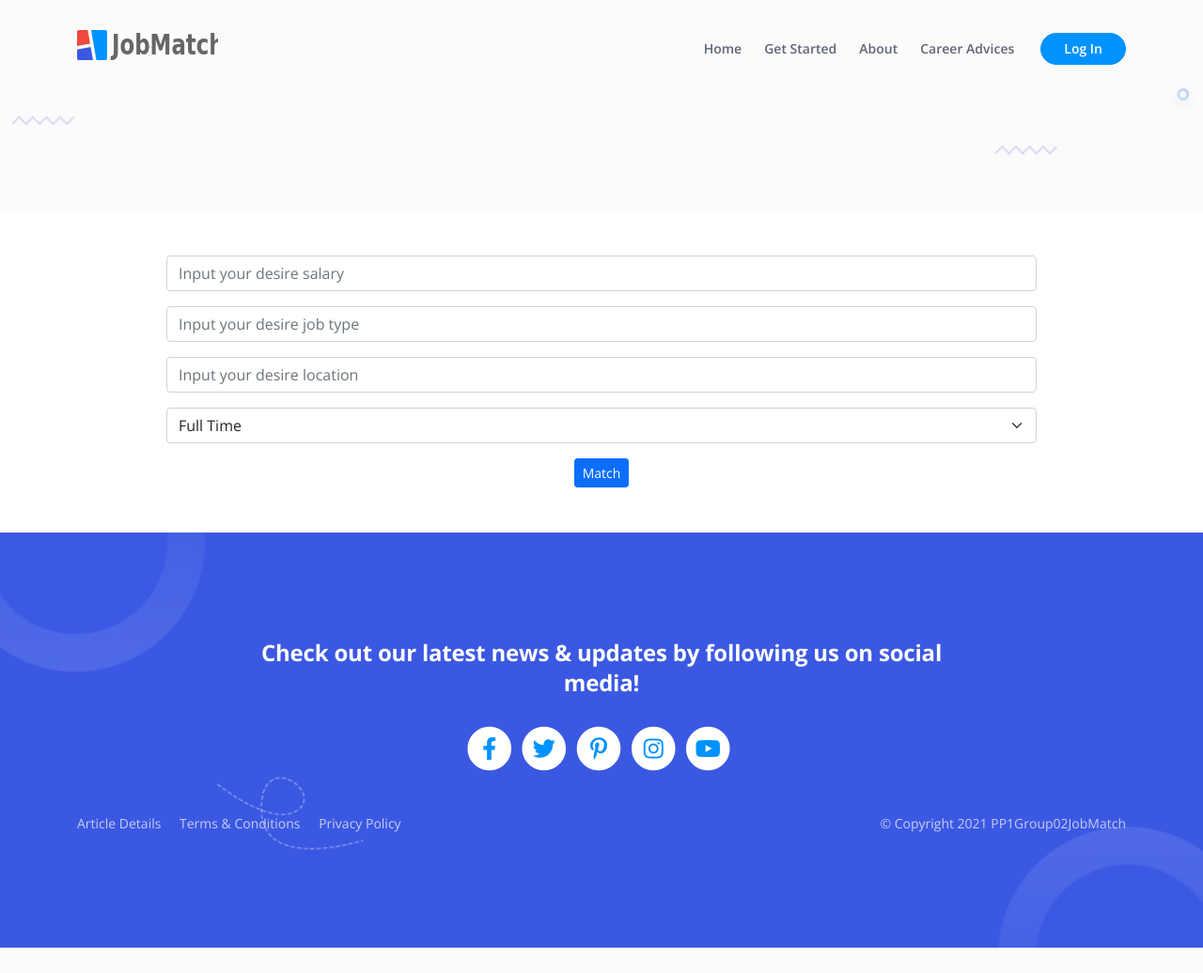
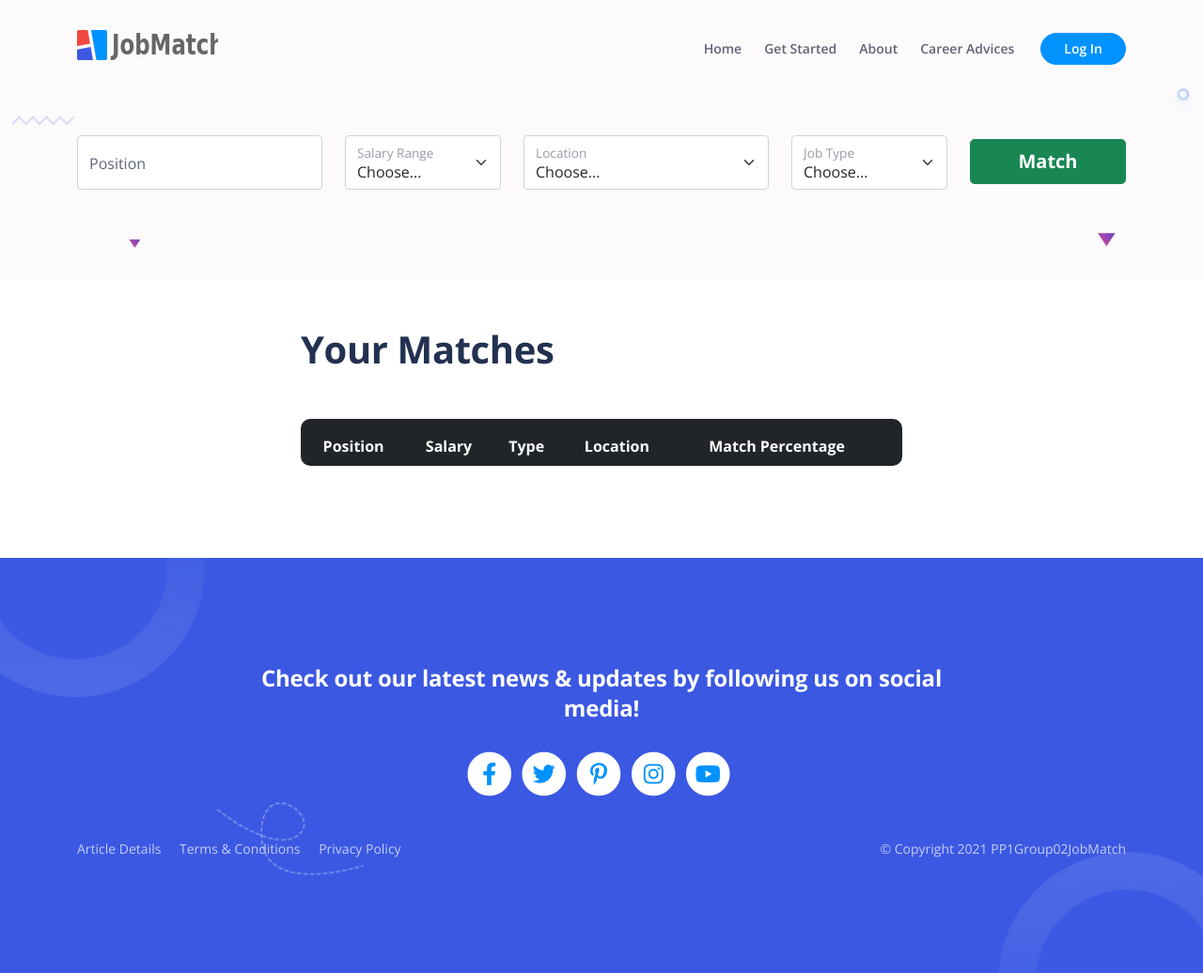
Before and after one commit to peter2707/PP1Group02MatchMaking, a PHP site: page /view/jobseeker_match.php in a window 1280 px wide. Shown: the whole page at 94% size. Before the commit the page ends 1009 px from the top, so only its background shows below. Run offline with PHP 8.4, Linux system fonts and the light colour scheme; data comes from the database, SQL or seed files in the repository; lists and menus that the app fills with data are empty.

Commit message:
redo matching algo

```diff
--- a/controller/matchmaking_controller.php
+++ b/controller/matchmaking_controller.php
@@ -3,34 +3,21 @@ class MatchmakingController {
 
     public function getAllMatches($user){
         require_once '../model/matchmaking_model.php';
-        require_once '../model/user_object.php';
         include '../model/db_connection.php';
 
         $mmm = new MatchmakingModel();
-        $jobMatch = array();
-        $jobMatch = $mmm->getJobMatch($db, $user);
-
-        return $jobMatch;
+        return $mmm->getJobMatch($db, $user);
     }
 
-    public function compareParam($salary, $location, $type, $job, $jobseeker){
+    public function findMatch($position, $salary, $location, $type, $jobseeker){
         require_once '../model/matchmaking_model.php';
-        require_once '../model/user_object.php';
         require_once '../model/db_connection.php';
-        require_once '../controller/session_controller.php';
 
         $mmm = new MatchmakingModel();
-        $jobposts = array();
-        $jobposts = $mmm->getJobPost($db);
-        $feedback = "test";
-        $id = 1;
-
-
-
-        foreach($jobposts as $post){
-            if($post->salary == $salary || $post->location == $location || $post->type == $type || $post->job == $job){
-                $mmm->setJobMatch($db, $post->employer, $jobseeker, $id, $feedback);
-            }
+        if($mmm->findMatch($db, $position, $salary, $location, $type, $jobseeker)){
+            header("location: ../view/jobseeker_match.php?success=matchfound");
+        }else{
+            header("location: ../view/jobseeker_match.php?failed=nomatch");
         }
     }
 
--- a/css/styles.css
+++ b/css/styles.css
@@ -1426,6 +1426,14 @@ a:hover {
         margin-left: 2.875rem;
     }
     /* end of extra pages */
+    td:first-child,
+    th:first-child {
+        border-radius: 10px 0 0 10px;
+    }
+    td:last-child,
+    th:last-child {
+        border-radius: 0 10px 10px 0;
+    }
 }
 
 
--- a/model/admin_model.php
+++ b/model/admin_model.php
@@ -3,7 +3,7 @@ class AdminModel {
 	public function registerEmployer($db, $firstName, $lastName, $username, $password, $dateOfBirth, $phone, $email, $position) {
 		$query = "INSERT INTO employer (firstName, lastName, username, password, dateOfBirth, phone, email, position)
 				VALUES ('$firstName', '$lastName', '$username', '$password', '$dateOfBirth', '$phone', '$email', '$position')";
-		mysqli_query($db, $query);
+		mysqli_query($db, $query) or die(mysqli_error($db));
 		$db->close();
 		header("location: ../view/admin_index.php?success=created");
 	}
@@ -11,7 +11,7 @@ class AdminModel {
 	public function registerJobSeeker($db, $firstName, $lastName, $username, $password, $dateOfBirth, $phone, $email, $field) {
 		$query = "INSERT INTO jobseeker (firstName, lastName, username, password, dateOfBirth, phone, email, field)
 				VALUES ('$firstName', '$lastName', '$username', '$password', '$dateOfBirth', '$phone', '$email', '$field')";
-		mysqli_query($db, $query);
+		mysqli_query($db, $query) or die(mysqli_error($db));
 		$db->close();
 		header("location: ../view/admin_index.php?success=created");
 	}
@@ -19,7 +19,7 @@ class AdminModel {
 	public function registerAdmin($db, $firstName, $lastName, $username, $password, $dateOfBirth, $phone, $email, $position) {
 		$query = "INSERT INTO admin (firstName, lastName, username, password, dateOfBirth, phone, email, position)
 				VALUES ('$firstName', '$lastName', '$username', '$password', '$dateOfBirth', '$phone', '$email', '$position')";
-		mysqli_query($db, $query);
+		mysqli_query($db, $query) or die(mysqli_error($db));
 		$db->close();
 		header("location: ../view/admin_index.php?success=created");
 	}
--- /dev/null
+++ b/model/job_object.php
@@ -0,0 +1,26 @@
+<?php
+class JobPost{
+    public function __construct($id, $employer, $position, $salary, $location, $type) {
+        $this->id = $id;
+        $this->employer = $employer;
+        $this->position = $position;
+        $this->salary = $salary;
+        $this->location = $location;
+        $this->type = $type;
+    }
+}
+
+class JobMatch{
+    public function __construct($id, $employer, $position, $salary, $type, $description, $requirement, $location, $percentage) {
+        $this->id = $id;
+        $this->employer = $employer;
+        $this->position = $position;
+        $this->salary = $salary;
+        $this->type = $type;
+        $this->description = $description;
+        $this->requirement = $requirement;
+        $this->location = $location;
+        $this->percentage = $percentage;
+    }
+}
+?>
--- a/model/matchmaking_model.php
+++ b/model/matchmaking_model.php
@@ -1,10 +1,8 @@
 <?php
-class MatchmakingModel
-{
+class MatchmakingModel{
 
-	public function getJobPost($db)
-	{
-		require_once '../model/user_object.php';
+	public function getJobPost($db){
+		require_once '../model/job_object.php';
 		$jobposts = array();
 
 		$query = "SELECT * FROM jobpost";
@@ -13,12 +11,7 @@ class MatchmakingModel
 
 		for ($i = 0; $i < $numResults; $i++) {
 			$row = $result->fetch_assoc();
-			$jobposts[$i] = new JobPost();
-			$jobposts[$i]->salary = $row['salary'];
-			$jobposts[$i]->location = $row['location'];
-			$jobposts[$i]->type = $row['type'];
-			$jobposts[$i]->job = $row['job'];
-			$jobposts[$i]->employer = $row['employer'];
+			$jobposts[$i] = new JobPost($row['id'], $row['employer'], $row['position'], $row['salary'], $row['location'], $row['type']);
 		}
 
 		$result->free();
@@ -28,29 +21,48 @@ class MatchmakingModel
 
 
 	public function getJobMatch($db, $user){
-		require_once '../model/user_object.php';
+		require_once '../model/job_object.php';
 		$jobMatch = array();
 		$query = "SELECT * FROM jobpost INNER JOIN jobmatch ON jobpost.employer = jobmatch.employer	WHERE jobmatch.jobSeeker='$user'";
-		$result = $db->query($query);
+		$result = $db->query($query)or die(mysqli_error($db));
 		$numResults = $result->num_rows;
 
 		for ($i = 0; $i < $numResults; $i++) {
 			$row = $result->fetch_assoc();
-			$jobMatch[$i] = new JobMatch();
-			$jobMatch[$i]->contact = $row['contact'];
-			$jobMatch[$i]->requirement= $row['requirements'];
-			$jobMatch[$i]->description = $row['description'];
-			$jobMatch[$i]->employer = $row['employer'];
+			$jobMatch[$i] = new JobMatch($row['id'], $row['employer'], $row['position'], $row['salary'], $row['type'], $row['description'], $row['requirements'], $row['location'], $row['percentage']);
 		}
-
 		$result->free();
 		$db->close();
 
 		return $jobMatch;
 	}
 
-	public function setJobMatch($db, $employer, $jobseeker, $jobPost, $feedback){
-		$query = "INSERT INTO jobmatch (employer, jobseeker, jobPost, feedback) VALUES ('$employer', '$jobseeker', '$jobPost', '$feedback')";
-		mysqli_query($db, $query);
+	public function setJobMatch($db, $employer, $jobseeker, $jobPostID, $percentage){
+		$query = "INSERT INTO jobmatch (employer, jobseeker, jobPostID, percentage) VALUES ('$employer', '$jobseeker', '$jobPostID', '$percentage')";
+		mysqli_query($db, $query) or die(mysqli_error($db));
+
+	}
+
+	public function findMatch($db, $position, $salary, $location, $type, $jobseeker){
+		$found = false;
+		$jobposts = array();
+        $jobposts = $this->getJobPost($db);
+
+		foreach($jobposts as $post){
+			if(str_contains(strtolower($post->position), strtolower($position)) !== false && $post->salary == $salary && $post->location == $location && $post->type == $type){
+				$this->setJobMatch($db, $post->employer, $jobseeker, $post->id, 100);
+				$found = true;
+			}elseif(str_contains(strtolower($post->position), strtolower($position)) !== false && $post->salary == $salary && $post->location == $location){
+				$this->setJobMatch($db, $post->employer, $jobseeker, $post->id, 75);
+				$found = true;
+			}elseif(str_contains(strtolower($post->position), strtolower($position)) !== false && $post->salary == $salary){
+				$this->setJobMatch($db, $post->employer, $jobseeker, $post->id, 50);
+				$found = true;
+			}elseif(str_contains(strtolower($post->position), strtolower($position)) !== false){
+				$this->setJobMatch($db, $post->employer, $jobseeker, $post->id, 25);
+				$found = true;
+			}
+		}
+		return $found;
 	}
 }
--- a/model/register_model.php
+++ b/model/register_model.php
@@ -4,7 +4,7 @@ class RegisterModel {
   public function registerEmployer($db, $firstName, $lastName, $username, $password, $dateOfBirth, $phone, $email, $position){
     $query = "INSERT INTO employer (firstName, lastName, username, password, dateOfBirth, phone, email, position)
             VALUES ('$firstName', '$lastName', '$username', '$password', '$dateOfBirth', '$phone', '$email', '$position')";
-    mysqli_query($db, $query);
+    mysqli_query($db, $query) or die(mysqli_error($db));
     $db->close();
     header("location: ../view/login.php?success=created");
   }
@@ -12,7 +12,7 @@ class RegisterModel {
   public function registerJobSeeker($db, $firstName, $lastName, $username, $password, $dateOfBirth, $phone, $email, $field) {
     $query = "INSERT INTO jobseeker (firstName, lastName, username, password, dateOfBirth, phone, email, field)
             VALUES ('$firstName', '$lastName', '$username', '$password', '$dateOfBirth', '$phone', '$email', '$field')";
-    mysqli_query($db, $query);
+    mysqli_query($db, $query) or die(mysqli_error($db));
     $db->close();
     header("location: ../view/login.php?success=created");
   }
--- a/view/jobseeker_match.php
+++ b/view/jobseeker_match.php
@@ -1,24 +1,19 @@
 <?php
 if (isset($_POST['match'])) {
     require_once '../controller/matchmaking_controller.php';
-    $mmc = new MatchmakingController();
-
-    // require files
     require_once '../controller/session_controller.php';
-    // check if the session has not started yet
     if (session_status() === PHP_SESSION_NONE) {
         session_start();
     }
-
-    // call controllers
+    $mmc = new MatchmakingController();
     $sc = new SessionController();
 
+    $position = $_POST['position'];
     $salary = $_POST['salary'];
-    $job = $_POST['job'];
     $location = $_POST['location'];
     $type = $_POST['type'];
 
-    $mmc->compareParam($salary, $location, $type, $job, $sc->getUserName());
+    $mmc->findMatch($position, $salary, $location, $type, $sc->getUserName());
 }
 ?>
 
@@ -27,7 +22,7 @@ if (isset($_POST['match'])) {
 
 <head>
     <!-- Webpage Title -->
-    <title>JobMatch | User</title>
+    <title>JobMatch | Match</title>
     <?php
     require_once("component/header.php");
     ?>
@@ -45,50 +40,75 @@ if (isset($_POST['match'])) {
     <header class="ex-header">
         <div class="container">
             <div class="row">
+                <form method="POST">
+                    <div class="row">
+                        <div class="col-sm-3">
+                            <div class="form-floating mb-3">
+                                <input type="text" class="form-control" id="positionInput" placeholder="Position" name="position">
+                                <label for="positionInput">Position</label>
+                            </div>
+                        </div>
+                        <div class="col-sm-2">
+                            <div class="form-floating mb-3">
+                                <select class="form-select mb-3" aria-label=".form-select-lg example" id="match-salary-field" name="salary">
+                                    <option selected>Choose...</option>
+                                    <option value="25-30">$25-$30/hr</option>
+                                    <option value="30-35">$30-$35/hr</option>
+                                    <option value="35-40">$35-$40/hr</option>
+                                    <option value="40-45">$40-$45/hr</option>
+                                    <option value="45-50">$45-$50/hr</option>
+                                    <option value="50-55">$50-$55/hr</option>
+                                    <option value="55-60">$55-$60/hr</option>
+                                    <option value="60-more">$60/hr or more</option>
+                                </select>
+                                <label for="match-salary-field">Salary Range</label>
+                            </div>
+                        </div>
+                        <div class="col-sm-3">
+                            <div class="form-floating mb-3">
+                                <select class="form-select mb-3" aria-label=".form-select-lg example" id="match-location-field" name="location">
+                                    <option selected>Choose...</option>
+                                    <option value="nsw">New South Wales</option>
+                                    <option value="qld">Queensland</option>
+                                    <option value="nt">Northern Territory</option>
+                                    <option value="wa">Western Australia</option>
+                                    <option value="sa">South Australia</option>
+                                    <option value="vic">Victoria</option>
+                                    <option value="act">Australian Capital Territory</option>
+                                    <option value="tas">Tasmania</option>
+                                </select>
+                                <label for="match-location-field">Location</label>
+                            </div>
+                        </div>
+                        <div class="col-sm-2">
+                            <div class="form-floating mb-3">
+                                <select class="form-select mb-3" aria-label=".form-select-lg example" id="job-type-field" name="type">
+                                    <option selected>Choose...</option>
+                                    <option value="fulltime">Full time</option>
+                                    <option value="partime">Part time</option>
+                                    <option value="casual">Casual</option>
+                                    <option value="contract">Contract</option>
+                                </select>
+                                <label for="job-type-field">Job Type</label>
+                            </div>
+                        </div>
+                        <div class="col-sm-2"><button class="btn btn-success btn-lg mt-1 w-100 fw-bolder" type="submit" id="matchBtn" name="match">Match</button></div>
 
+                    </div>
+                </form>
             </div> <!-- end of row -->
         </div> <!-- end of container -->
     </header> <!-- end of ex-header -->
     <!-- end of header -->
 
 
-    <div class="ex-basic-1 pt-5 pb-5">
-        <div class="container">
-            <div class="row">
-                <div class="col-xl-10 offset-xl-1">
-                    <form method="POST">
-                        <div class="mb-3">
-                            <input type="text" class="form-control" id="floatingInput" placeholder="Input your desire salary" name="salary">
-                        </div>
-                        <div class="mb-3">
-                            <input type="text" class="form-control" id="floatingInput" placeholder="Input your desire job type" name="job">
-                        </div>
-                        <div class="mb-3">
-                            <input type="text" class="form-control" id="floatingInput" placeholder="Input your desire location" name="location">
-                        </div>
-                        <div class="mb-3">
-                            <select class="form-select" name="type">
-                                <option value="fulltime">Full Time</option>
-                                <option value="parttime">Part Time</option>
-                            </select>
-                        </div>
 
-                        <button class="btn btn-primary btn-sm" type="submit" name="match">Match</button>
-                    </form>
-
-                </div> <!-- end of col -->
-
-            </div> <!-- end of row -->
-
-        </div> <!-- end of container -->
-
-    </div> <!-- end of ex-basic-1 -->
-    <!-- end of basic -->
-
-    <?php
-    if (isset($_POST['match'])) {
-        require_once("../controller/matchmaking_controller.php");
-        // require files
+    <div class="col-md-6 offset-md-3 mt-5 mb-5" style="min-height: 200px;">
+        <div class="col-8 text-start mb-5">
+            <h1>Your Matches</h1>
+        </div>
+        <?php
+        require_once '../controller/matchmaking_controller.php';
         require_once '../controller/session_controller.php';
         // check if the session has not started yet
         if (session_status() === PHP_SESSION_NONE) {
@@ -100,20 +120,42 @@ if (isset($_POST['match'])) {
         $mmc = new MatchmakingController();
         $jobposts = array();
         $jobposts = $mmc->getAllMatches($sc->getUserName());
+        function createOpenButton($hiddenName, $hiddenValue, $buttonText, $actionPage){
+            echo "<td>";
+            echo "  <form action=$actionPage method=\"GET\">";
+            echo "      <input type=\"hidden\" name=$hiddenName value=$hiddenValue>";
+            echo "      <button type=\"submit\" class=\"btn btn-primary\">$buttonText</button>";
+            echo "  </form>";
+            echo "</td>";
+        }
+            echo "<table class='table table-striped'>";
+            echo "            <thead style='height: 50px;' class='table-dark'>";
+            echo "                <tr>";
+            echo "                    <th scope='col'>Position</th>";
+            echo "                    <th scope='col'>Salary</th>";
+            echo "                    <th scope='col'>Type</th>";
+            echo "                    <th scope='col'>Location</th>";
+            echo "                    <th scope='col'>Match Percentage</th>";
+            echo "                    <th scope='col'></th>";
+            echo "                </tr>";
+            echo "            </thead>";
+            echo "            <tbody>";
+        foreach ($jobposts as $post) {
 
+            echo "                <tr>";
+            echo "                    <td scope='row'>$post->position</td>";
+            echo "                    <td scope='row'>$post->salary</td>";
+            echo "                    <td scope='row'>$post->type</td>";
+            echo "                    <td scope='row'>$post->location</td>";
+            echo "                    <td scope='row'>$post->percentage %</td>";
+            createOpenButton('open', $post->id, 'Open', 'match.php');
+            echo "                </tr>";
+        }
+            echo "            </tbody>";
+            echo "            </table>";
+        ?>
+    </div>
 
-
-        foreach ($jobposts as $post) {
-            echo <<<END
-            <div class="container">
-                <div class="row">
-                    <p>$post->employer $post->requirement $post->contact $post->description</p>
-                </div>
-            </div>
-        END;
-        }
-    }
-    ?>
     <!-- footer start -->
     <?php
     require_once("component/footer.php");
```
Also changed, not shown: js/scripts.js (+0 -39 lines), model/user_object.php (+0 -13 lines), mysql/jobmatch.sql (+31 -19 lines), view/user_home.php (deleted, +0 -42 lines).
